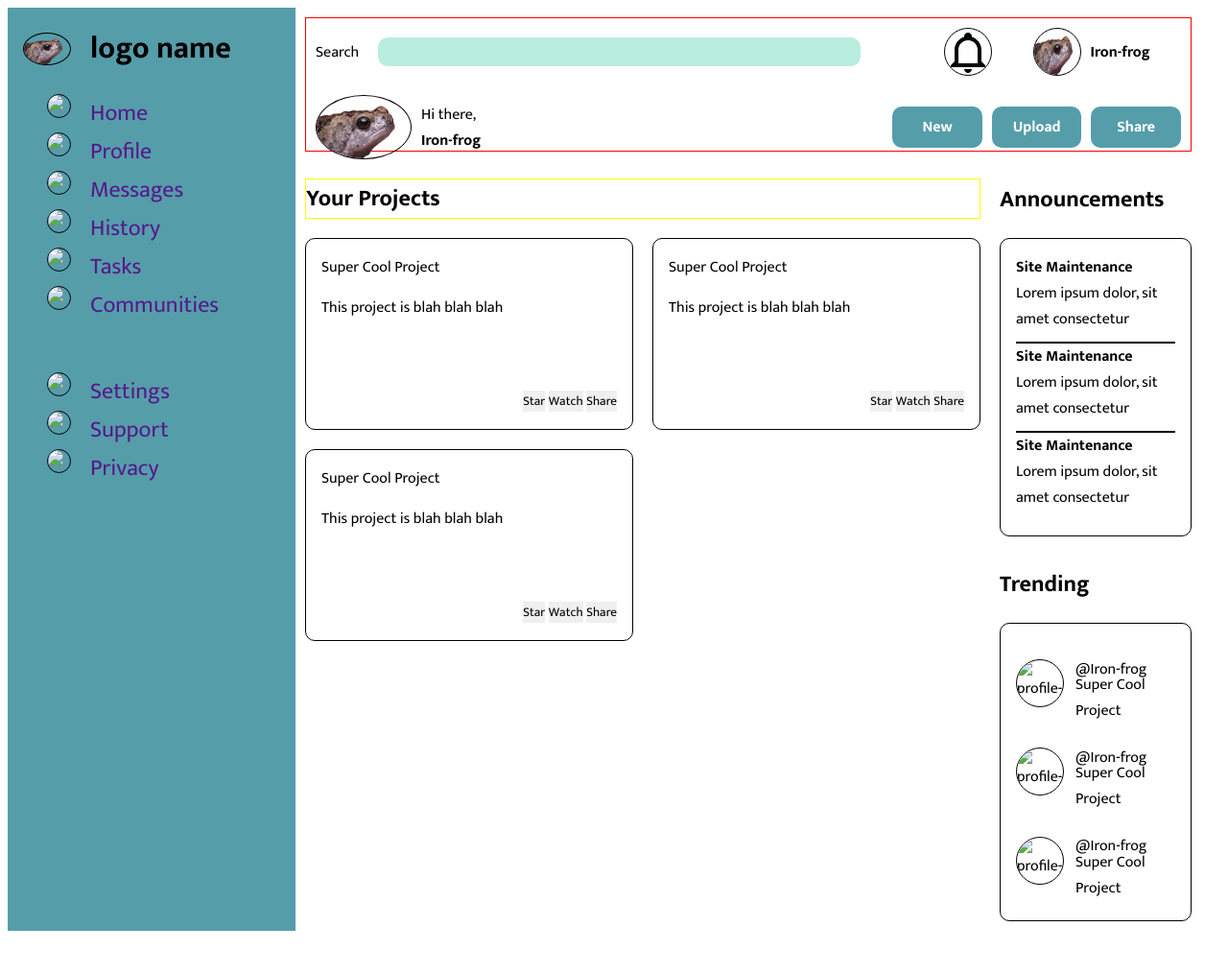
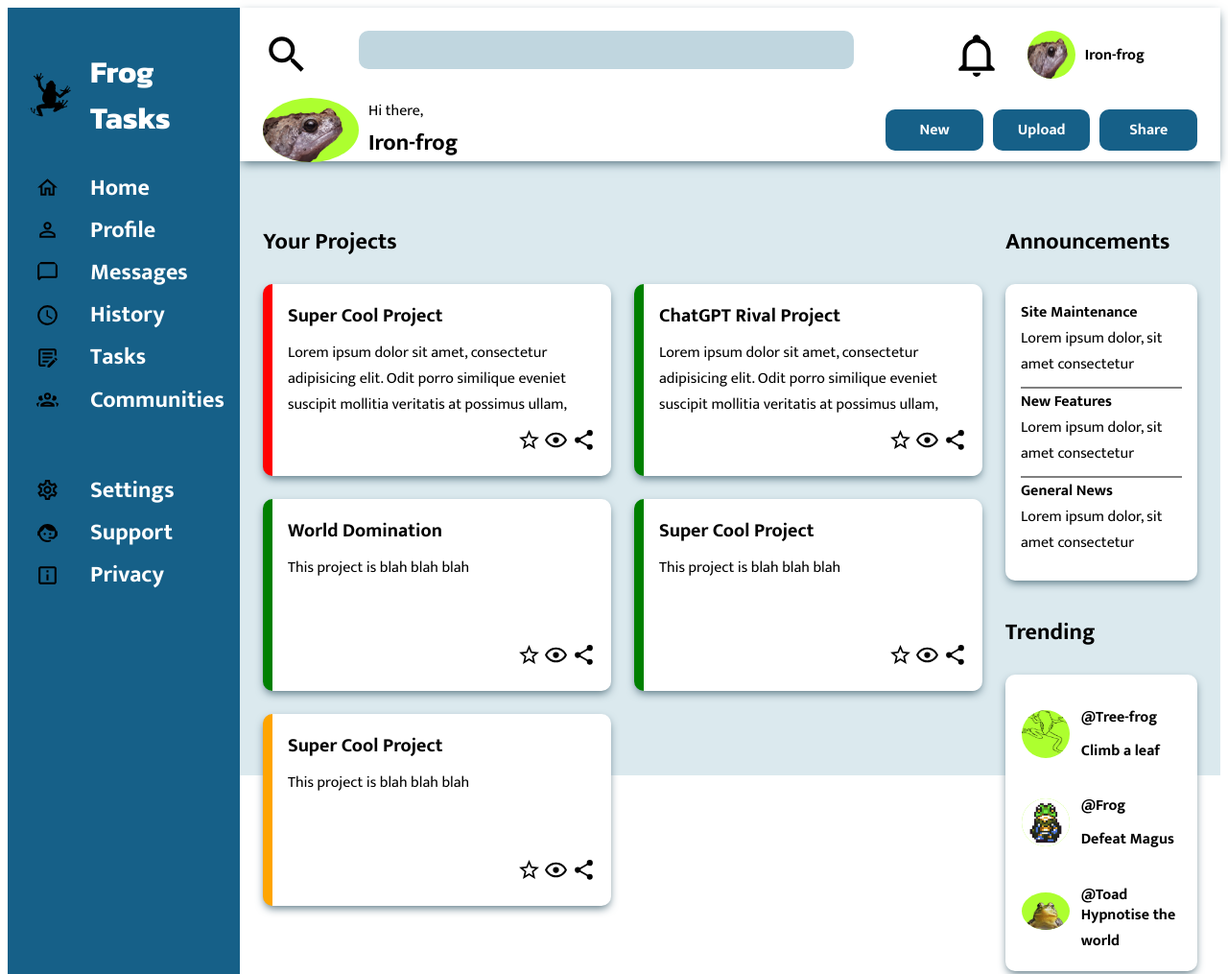
Before and after one commit to iron-frog/Admin-Dashboard, a plain HTML site: page index.html in a window 1280 px wide. Shown: the top 1015 px of the page at 96% size. Before the commit the page ends 970 px from the top, so only its background shows below. Drawn offline with Linux system fonts and the light colour scheme.

Commit message:
Add icons on pictures where appropriate

```diff
--- a/index.html
+++ b/index.html
@@ -9,6 +9,9 @@
     <link rel="stylesheet" href="style.css">
     <link rel="preconnect" href="https://fonts.googleapis.com">
     <link rel="preconnect" href="https://fonts.gstatic.com" crossorigin>
+    <link rel="preconnect" href="https://fonts.googleapis.com">
+<link rel="preconnect" href="https://fonts.gstatic.com" crossorigin>
+<link href="https://fonts.googleapis.com/css2?family=Kanit:wght@700&display=swap" rel="stylesheet">
     <link href="https://fonts.googleapis.com/css2?family=Mukta:wght@400;700&display=swap" rel="stylesheet">
 </head>
 
@@ -18,8 +21,10 @@
         <header>
             <div class="top-header">
                 <form action="">
-                    <label for="search">Search</label>
-                    <input type="text">
+                    <label for="search">
+                    <img src="images/magnify.svg" alt="">
+                    <input type="text" id="search">
+                </label>
                 </form>
 
                 <div class="top-right">
@@ -51,44 +56,44 @@
 
             <div class="sidebar-links">
                 <div class="logo">
-                <img src="images/frog.png" class="logo-pic" alt="logo">
-                <span class="logo-name">logo name</span>
+                    <img src="images/frog-3199601_1280.png" class="logo-pic" alt="logo">
+                    <span class="logo-name">Frog Tasks</span>
                 </div>
                 <ul class="nav-1">
                     <li>
-                    <img src="" alt="home">
+                        <img src="images/home-outline.svg" alt="home">
                         <a href="">Home</a>
                     </li>
                     <li>
-                    <img src="" alt="Pro">
+                        <img src="images/account-outline.svg" alt="Pro">
                         <a href="">Profile</a>
                     </li>
                     <li>
-                    <img src="" alt="Msg">
+                        <img src="images/message-outline.svg" alt="Msg">
                         <a href="">Messages</a>
                     </li>
                     <li>
-                    <img src="" alt="His">
+                        <img src="images/clock-outline.svg" alt="His">
                         <a href="">History</a>
                     </li>
                     <li>
-                    <img src="" alt="Tsk">
+                        <img src="images/text-box-edit-outline.svg" alt="Tsk">
                         <a href="">Tasks</a>
                     </li>
                     <li>
-                    <img src="" alt="Com">
+                        <img src="images/account-group-outline.svg" alt="Com">
                         <a href="">Communities</a>
 
                     <li>
-                    <img src="" alt="Set">
+                        <img src="images/cog-outline.svg" alt="Set">
                         <a href="">Settings</a>
                     </li>
                     <li>
-                    <img src="" alt="Sup">
+                        <img src="images/face-agent.svg" alt="Sup">
                         <a href="">Support</a>
                     </li>
                     <li>
-                    <img src="" alt="Priv">
+                        <img src="images/information-box-outline.svg" alt="Priv">
                         <a href="">Privacy</a>
                     </li>
                 </ul>
@@ -99,30 +104,54 @@
                 <h3>Your Projects</h3>
                 <div class="project-card">
                     <p class="project-title">Super Cool Project</p>
-                    <p class="project-descr">This project is blah blah blah</p>
+                    <p class="project-descr">
+                        Lorem ipsum dolor sit amet, consectetur adipisicing elit. Odit porro similique eveniet suscipit
+                        mollitia veritatis at possimus ullam,
+                    </p>
                     <div class="project-functions">
-                        <button class="fav">Star</button>
-                        <button class="watch">Watch</button>
-                        <button class="share">Share</button>
+                        <button class="fav"></button>
+                        <button class="watch"></button>
+                        <button class="share"></button>
                     </div>
                 </div>
 
                 <div class="project-card">
-                    <p class="project-title">Super Cool Project</p>
+                    <p class="project-title">ChatGPT Rival Project</p>
+                    <p class="project-descr">
+                        Lorem ipsum dolor sit amet, consectetur adipisicing elit. Odit porro similique eveniet suscipit
+                        mollitia veritatis at possimus ullam,
+                    </p>
+                    <div class="project-functions">
+                        <button class="fav"></button>
+                        <button class="watch"></button>
+                        <button class="share"></button>
+                    </div>
+                </div>
+                <div class="project-card">
+                    <p class="project-title">World Domination</p>
                     <p class="project-descr">This project is blah blah blah</p>
                     <div class="project-functions">
-                        <button class="fav">Star</button>
-                        <button class="watch">Watch</button>
-                        <button class="share">Share</button>
+                        <button class="fav"></button>
+                        <button class="watch"></button>
+                        <button class="share"></button>
                     </div>
                 </div>
                 <div class="project-card">
                     <p class="project-title">Super Cool Project</p>
                     <p class="project-descr">This project is blah blah blah</p>
                     <div class="project-functions">
-                        <button class="fav">Star</button>
-                        <button class="watch">Watch</button>
-                        <button class="share">Share</button>
+                        <button class="fav"></button>
+                        <button class="watch"></button>
+                        <button class="share"></button>
+                    </div>
+                </div>
+                <div class="project-card">
+                    <p class="project-title">Super Cool Project</p>
+                    <p class="project-descr">This project is blah blah blah</p>
+                    <div class="project-functions">
+                        <button class="fav"></button>
+                        <button class="watch"></button>
+                        <button class="share"></button>
                     </div>
                 </div>
             </section>
@@ -135,11 +164,11 @@
                         <p class="ann-descr">Lorem ipsum dolor, sit amet consectetur</p>
                     </div>
                     <div class="annoucement">
-                        <p class="ann-title">Site Maintenance</p>
+                        <p class="ann-title">New Features</p>
                         <p class="ann-descr">Lorem ipsum dolor, sit amet consectetur</p>
                     </div>
                     <div class="annoucement">
-                        <p class="ann-title">Site Maintenance</p>
+                        <p class="ann-title">General News</p>
                         <p class="ann-descr">Lorem ipsum dolor, sit amet consectetur</p>
                     </div>
                 </div>
@@ -149,19 +178,19 @@
                 <h3>Trending</h3>
                 <div class="trend-card">
                     <div class="trend-project">
-                        <img src="" alt="profile-pic" class="profile-pic">
-                        <span class="user-tag">@Iron-frog</span>
-                        <span class="project-title">Super Cool Project</span>
+                        <img src="images/frog-outline.png" alt="profile-pic" class="profile-pic">
+                        <span class="user-tag">@Tree-frog</span>
+                        <span class="project-title">Climb a leaf</span>
                     </div>
                     <div class="trend-project">
-                        <img src="" alt="profile-pic" class="profile-pic">
-                        <span class="user-tag">@Iron-frog</span>
-                        <span class="project-title">Super Cool Project</span>
+                        <img src="images/frog-chrono.jpg" alt="profile-pic" class="profile-pic">
+                        <span class="user-tag">@Frog</span>
+                        <span class="project-title">Defeat Magus</span>
                     </div>
                     <div class="trend-project">
-                        <img src="" alt="profile-pic" class="profile-pic">
-                        <span class="user-tag">@Iron-frog</span>
-                        <span class="project-title">Super Cool Project</span>
+                        <img src="images/jack-hamilton.png" alt="profile-pic" class="profile-pic">
+                        <span class="user-tag">@Toad</span>
+                        <span class="project-title">Hypnotise the world</span>
                     </div>
                 </div>
             </section>
--- a/style.css
+++ b/style.css
@@ -1,3 +1,12 @@
+:root{
+    --primary-color: #166088;
+    --card-color: white;
+    --card-shadow: #4F6D7A;
+    --secondar-color: #C0D6DF;
+    --gap-size: 1.5rem;
+}
+
+
 input, button, p, img, h3, ul{
     margin:0;
     padding:0;
@@ -16,18 +25,34 @@ ul{
 
 a{
   text-decoration: none;
+  color: white;
 }
 
 li{
     font-size: 1.5rem;
 }
 
+h3,
+.user-name,
+.user-tag,
+.ann-title,
+button.functions,
+.logo-name,
+a,
+.project-title{
+    font-weight: bold;
+}
+
+.bottom-header .user-name{
+    font-size: 1.5rem;
+}
+
 .page-container{
     display: grid;
-    grid-template-columns: minmax(200px, 300px) 3fr;
+    grid-template-columns: .5fr 3fr;
     height:100vh;
     grid-template-rows: 20% 1fr;
-    padding-right:20px;
+    background-color: #DBE9EE;
 }
 
 header{
@@ -35,11 +60,10 @@ header{
     grid-column: 2/-1;
     background-color: yellowgreen;
     grid-template-rows:1fr 1fr;
-    margin: 10px;
-    padding:10px;
+    padding:var(--gap-size);
     background-color: white;
-    border: 1px solid red;
     gap:20px;
+    box-shadow: 0 4px 10px -2px var(--card-shadow);
 }
 
 .top-header{
@@ -56,41 +80,40 @@ header{
 
 .dash-functions{
     display: grid;
-    grid-template-columns: 1fr 1fr 1fr;
-    justify-items: space-between;
-    gap:10px;
+    grid-template-columns: repeat(3 ,minmax(100px, 9rem));
     align-items: center;
+    justify-content: right;
+    gap: 10px;
 }
-
 
 
 .functions{
     max-height: 50px;
-    max-width: 10rem;
+    max-width: 9rem;
 }
 
 .user{
     display: grid;
     align-items: center;
-    grid-template-columns: 1fr 1fr;
+    grid-template-columns: .5fr 1fr;
     gap:10px;
 }
 
 .top-right{
     display:grid;
-    grid-template-columns: 1fr 1fr;
+    grid-template-columns: 50px 200px;
     justify-items: center;
+    justify-content: right;
     gap:5px;
 }
 
 .bottom-header .user{
-    grid-template-columns: minmax(50px, 100px) minmax(10ch, 50px) 4fr;
+    grid-template-columns: minmax(50px, 100px) minmax(10ch, 100px) 4fr;
 }
 
 img{
     max-width: 50px;
     max-height: 50px;
-    border: 1px solid black;
     border-radius: 50%;
     width:auto;
     height:auto;
@@ -106,9 +129,13 @@ img{
     height:100%;
 }
 
-.user-name{
-    font-weight: bold;
+
+.profile-pic{
+    background-color: greenyellow;
 }
+
+
+
 
 .greeting, .user-name{
     min-width:10ch;
@@ -116,14 +143,13 @@ img{
 
 
 button.functions{
-    background-color: #569DAA;
+    background-color: var(--primary-color);
     box-sizing: border-box;
     border: none;
     padding: .5rem 1rem;
     border-radius: 10px;
     color:white;
     font-size: 1rem;
-    font-weight: bold;
 }
 
 form{
@@ -131,7 +157,11 @@ form{
     gap:20px;
 }
 label{
+    display: grid;
     align-self: center;
+    grid-template-columns: minmax(50px, 100px) 1fr;
+    width:100%;
+    justify-content: left;
 }
 
 input{
@@ -139,28 +169,24 @@ input{
     max-height: 40px;
     min-height:30px;
     border-radius: 10px;
-    background-color: #B9EDDD;
+    background-color: var(--secondar-color);
 }
 
 input:focus{
-    outline:2px solid #569DAA;
+    outline:3px solid var(--primary-color);
 }
 
 .sidebar{
     grid-row: 1/-1;
-    background-color: #569DAA;
-    /* display: grid; */
-    /* grid-template-rows: minmax(50px,100px) 2fr 2fr; */
+    background-color: var(--primary-color);
     padding:1rem;
-    /* align-items: start; */
 
 }
 
 .sidebar-links{
     height:60%;
     display: grid;
-    grid-template-rows: .5fr 1fr;
-    align-items: start;
+    grid-template-rows: 1fr 3fr;
 }
 
 .logo{
@@ -168,27 +194,28 @@ input:focus{
     grid-template-columns: 1fr 5fr;
     align-items: center;
     column-gap: 20px;
+
 }
 .logo-name{
     font-size: 2rem;
-    font-weight: bold;
-}
+    color: white;
+    font-family: 'Kanit', sans-serif;}
 
 li >img{
     max-height: 25px;
     max-width:25px;
-    justify-self: right;
+    justify-self: center;
 }
 
 .nav-1{
     display: grid;
-
 }
 
 .nav-1 > li{
     display: grid;
     grid-template-columns: minmax(50px,1fr) 5fr;
     column-gap: 20px;
+    align-items: center;
 }
 
 .nav-1 > li:nth-last-child(3){
@@ -199,15 +226,16 @@ li >img{
     display: grid;
     grid-template-columns: 2fr 0.5fr;
     grid-template-rows: 1fr 1fr;
-    padding: 10px;
-    gap: 20px;
+    padding: var(--gap-size);
+    gap: var(--gap-size);
+    margin-top:30px;
 }
 
 .announce-group, .trend-group{
     grid-column: 2;
     display: grid;
     grid-template-rows: 50px 1fr;
-    gap:20px;
+    gap:var(--gap-size);
     grid-template-columns: minmax(200px, 1fr);
 }
 
@@ -215,21 +243,20 @@ li >img{
     display: grid;
     align-items: center;
     justify-items: center;
-    border:1px solid black;
     padding:1rem;
     border-radius: 10px;
+    background-color: var(--card-color);
+    box-shadow: 0 4px 10px -2px var(--card-shadow);
 }
 
 .annoucement{
-    border-bottom: 2px solid black;
+    border-bottom: 2px solid grey;
 }
 
 .annoucement:nth-child(3){
     border-bottom: none;
 }
-.ann-title{
-    font-weight: bold;
-}
+
 
 .ann-descr{
     margin-bottom: 10px;
@@ -243,15 +270,17 @@ li >img{
     display: grid;
     grid-template-columns: .5fr 1fr;
     grid-template-rows: 25px 25px;
-    /* height:100%;
-    width:100%; */
     align-items: center;
     column-gap: 10px;
-    row-gap: 5px;
+    row-gap: 10px;
+    width:100%;
 }
 
 .trend-group .profile-pic{
     grid-row:1/-1;
+    width:100%;
+    justify-self: center;
+
 }
 
 .project-pins{
@@ -259,8 +288,8 @@ li >img{
     grid-template-columns: 1fr 1fr;
     grid-template-rows: 50px repeat(auto-fit, 200px);
     grid-row:span 2;
-    gap:20px;
-    /* align-items: end; */
+    gap:var(--gap-size);
+
 }
 
 h3{
@@ -269,18 +298,63 @@ h3{
 }
 .project-pins h3{
     grid-column: 1/span 2;
-    border:1px solid yellow;
 }
 
 .project-card{
     display:grid;
     grid-template-rows: .5fr 1fr .5fr;
-    border:1px solid black;
     border-radius: 10px;
     padding:1rem;
+    background-color: var(--card-color);
+    box-shadow: 0 4px 10px -2px var(--card-shadow);
+
 }
 
 .project-functions{
     align-self: end;
     justify-self: right;
 }
+
+.project-pins .project-title {
+    font-size: 1.25rem;
+}
+
+.project-card:nth-of-type(2n){
+    border-left:10px solid green;
+}
+
+.project-card:nth-of-type(3){
+    border-left:10px solid green;
+}
+
+
+.project-card:nth-of-type(1){
+    border-left:10px solid red;
+}
+
+.project-card:nth-of-type(5){
+    border-left:10px solid orange;
+}
+
+.project-functions button{
+    width:25px;
+    height:25px;
+}
+
+.project-functions button:hover{
+    width:24px;
+    height:24px;
+    cursor: pointer;
+}
+
+.project-functions button.fav{
+    background: url(images/star-outline.svg) no-repeat;
+}
+
+.project-functions button.watch{
+    background: url(images/eye-outline.svg) no-repeat;
+}
+
+.project-functions button.share{
+    background: url(images/share-variant.svg) no-repeat;
+}
```
Also changed, not shown: images/account-group-outline.svg (added), images/account-outline.svg (added), images/clock-outline.svg (added), images/cog-outline.svg (added), images/eye-outline.svg (added), images/face-agent.svg (added), images/frog-3199601_1280.png (added), images/frog-6770278_640.png (added), images/frog-chrono.jpg (added), images/frog-outline.png (added), images/home-outline.svg (added), images/information-box-outline.svg (added), images/jack-hamilton.png (added), images/magnify.svg (added), 4 more files. Lines whose indentation alone changed are shown as unchanged.
